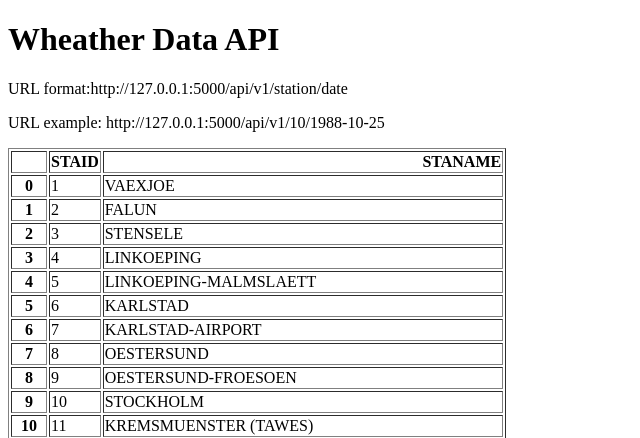
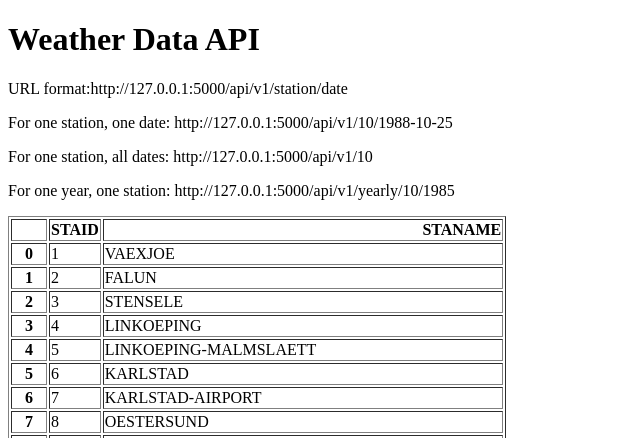
Before and after one commit to iva-lazarova/historical-wheatherdata-api, a Flask app: page / in a window 1280 px wide. Shown: the top 438 px of the page, without its empty margins (0-640 px from the left). Run offline with Flask 3, Linux system fonts and the light colour scheme.

Commit message:
Add url endpoint for yearly data and all data per station

```diff
--- a/main.py
+++ b/main.py
@@ -1,16 +1,18 @@
 from flask import Flask, render_template
 import pandas as pd
+from datetime import datetime
 
 # Create a website object
 app = Flask(__name__)
 
 stations = pd.read_csv("data_small/stations.txt", skiprows=17)
-stations = stations[["STAID","STANAME                                 "]]
+stations = stations[["STAID", "STANAME                                 "]]
 
 # Connect html pages with website object
 @app.route("/")
 def home():
     return render_template("home.html", data=stations.to_html())
+
 
 @app.route("/api/v1/<station>/<date>")
 def about(station, date):
@@ -21,8 +23,24 @@ def about(station, date):
             "date": date,
             "temperature": temperature}
 
-# Give a specific port name to be able to run multiple Flask apps
-# E.g. port 5001
-# Avoids clashes between app running at the same time
+
+@app.route("/api/v1/<station>")
+def all_data(station):
+    filename = "data_small/TG_STAID" + str(station).zfill(6) + ".txt"
+    df = pd.read_csv(filename, skiprows=20, parse_dates=["    DATE"])
+    # Change structure of dictionary to more readable format
+    result = df.to_dict(orient="records")
+    return result
+
+
+@app.route("/api/v1/yearly/<station>/<year>")
+def yearly(station, year):
+    filename = "data_small/TG_STAID" + str(station).zfill(6) + ".txt"
+    df = pd.read_csv(filename, skiprows=20)
+    df["    DATE"] = df["    DATE"].astype(str)
+    result = df[df["    DATE"].str.startswith(str(year))].to_dict(orient="records")
+    return result
+
+
 if __name__ == "__main__":
     app.run(debug=True)
--- a/templates/home.html
+++ b/templates/home.html
@@ -5,10 +5,12 @@
     <title>Wheather Data API</title>
 </head>
 <body>
-<h1> Wheather Data API </h1>
+<h1> Weather Data API </h1>
 <p>URL format:http://127.0.0.1:5000/api/v1/station/date </p>
-<p>URL example: http://127.0.0.1:5000/api/v1/10/1988-10-25 </p>
-<p> {{data|safe}} </p>>
+<p>For one station, one date: http://127.0.0.1:5000/api/v1/10/1988-10-25 </p>
+<p>For one station, all dates: http://127.0.0.1:5000/api/v1/10</p>
+<p>For one year, one station: http://127.0.0.1:5000/api/v1/yearly/10/1985</p>
+<p> {{data|safe}} </p>
 
 </body>
 </html>
```
